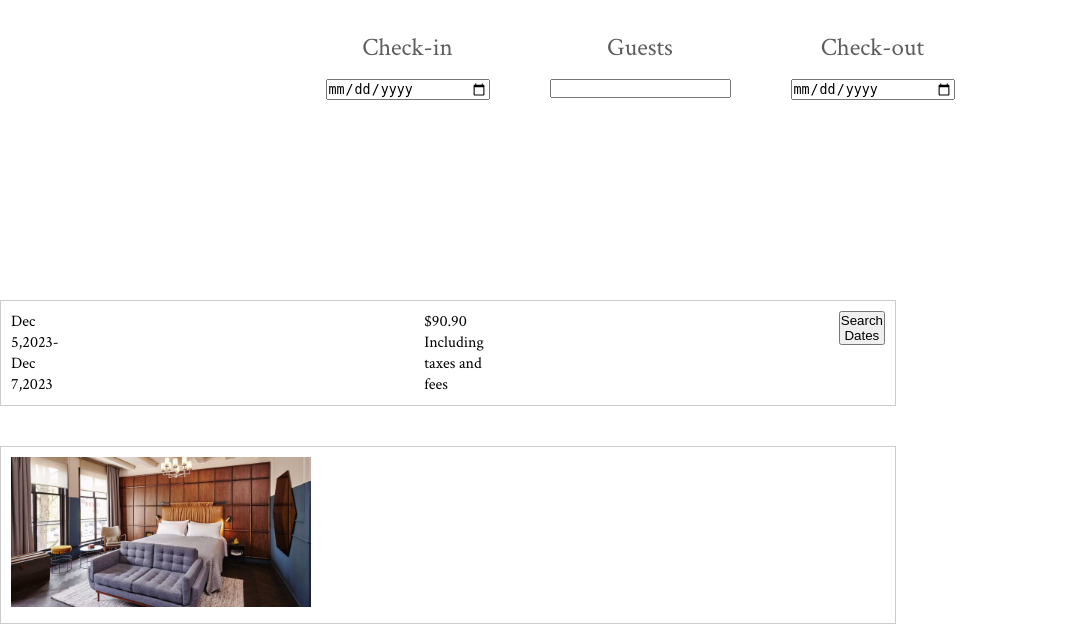
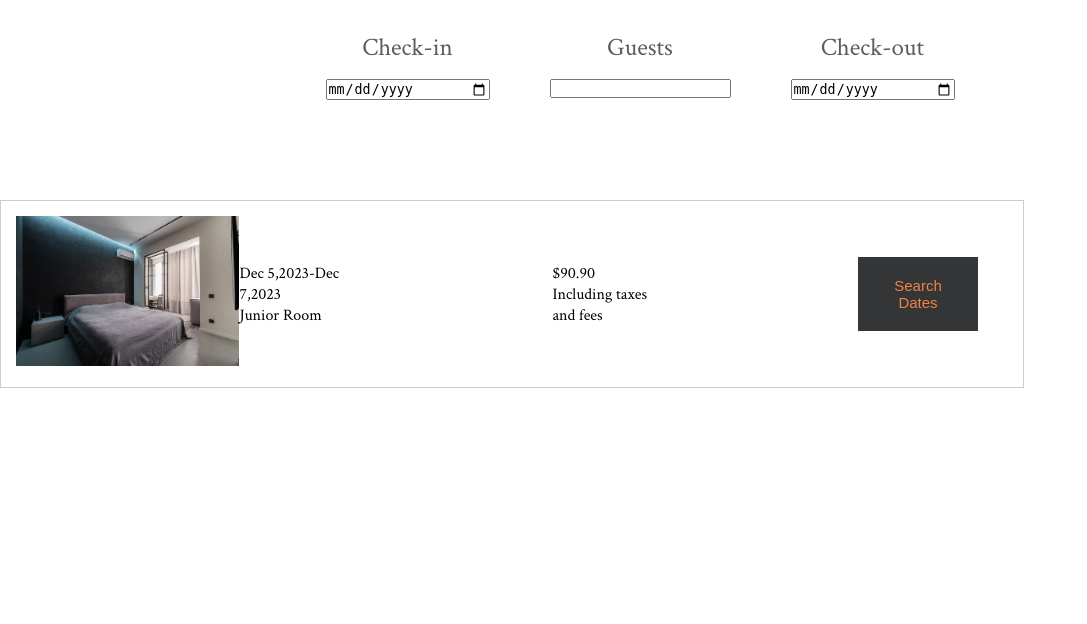
Before and after one commit to LaidaR3/Projekti-WEB, a PHP site: page /BookNow.html in a window 1280 px wide. Shown: the part 267-891 px from the top of the page, without its empty margins (0-1087 px from the left). After the commit the page ends 655 px from the top, so only its background shows below. Run offline with PHP 8.4, Linux system fonts and the light colour scheme.

Commit message:
bookNow first section

```diff
--- a/BookNow.html
+++ b/BookNow.html
@@ -49,18 +49,18 @@
         </div>
 
         <div class="avalaible">
-            <p>Dec 5,2023-Dec 7,2023</p>
+            <a><img src="./imgs/dhoma1.jpeg" style="height: 150px;"></a>
+            <p>Dec 5,2023-Dec 7,2023<br>
+            Junior Room</p>
             <div class="cmimi">
                 <p>$90.90</p>
                 <p>Including taxes and fees</p>
             </div>
             <div class="searchDates">
-                <button>Search Dates</button>
+                <button id="sd">Search Dates</button>
             </div>
         </div>
-        <div class="dhoma1Avalaible">
-            <a><img src="./imgs/hotel bedroom7.jpg" style="height: 150px;"></a>
-        </div>
+
 
 
 
--- a/style.css
+++ b/style.css
@@ -1758,26 +1758,45 @@ form button{
 }
 
 .avalaible{
-    margin-top: 200px;
+    margin-top: 100px;
     margin-left: 0;
     margin-bottom: 40px;
     display: flex;
     flex-direction: row;
-    align-items: flex-start;
-    justify-content: space-around;
-    width: 70%;
-    padding: 10px;
+    align-items: center;
+    justify-content: space-between;
+    width: 80%;
+    padding: 15px;
     border: 1px solid #ccc;
     box-sizing: border-box;
 
 }
 .cmimi{
-    padding-left: 350px;
+    padding-left: 210px;
 }
 .searchDates{
     display: flex;
     justify-content: flex-start;
-    padding-left: 350px;
+    padding-left: 200px;
+    margin-right: 30px;
+}
+#sd{
+
+    width: 120px;
+    margin-top: 40px;
+    margin-bottom: 40px;
+    padding: 20px;
+    font-size: 15px;
+    border: none;
+    background-color: #343536;
+    color:#ef8346;
+}
+
+
+#sd:hover{
+    color:#ef8346;
+    background-color: white;
+    transition: 0.3s;
 }
  /* button {
 
```
